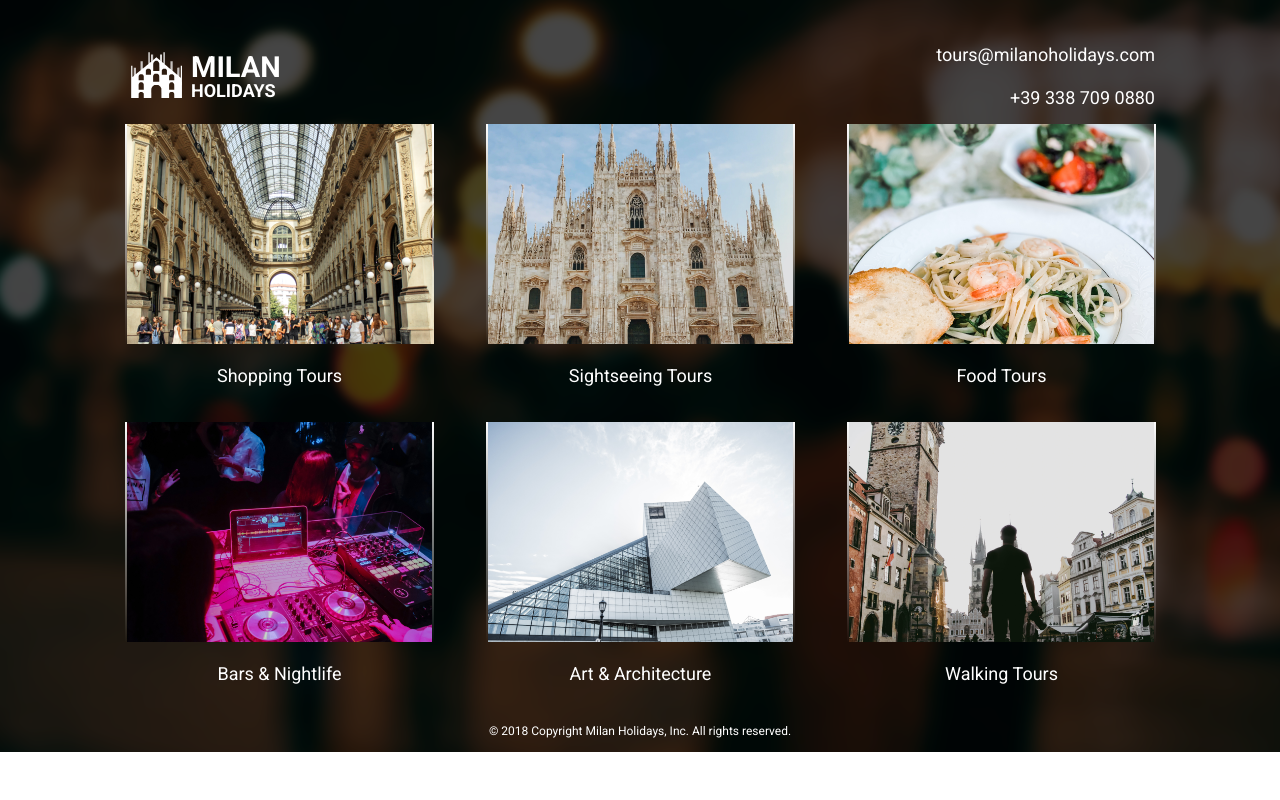
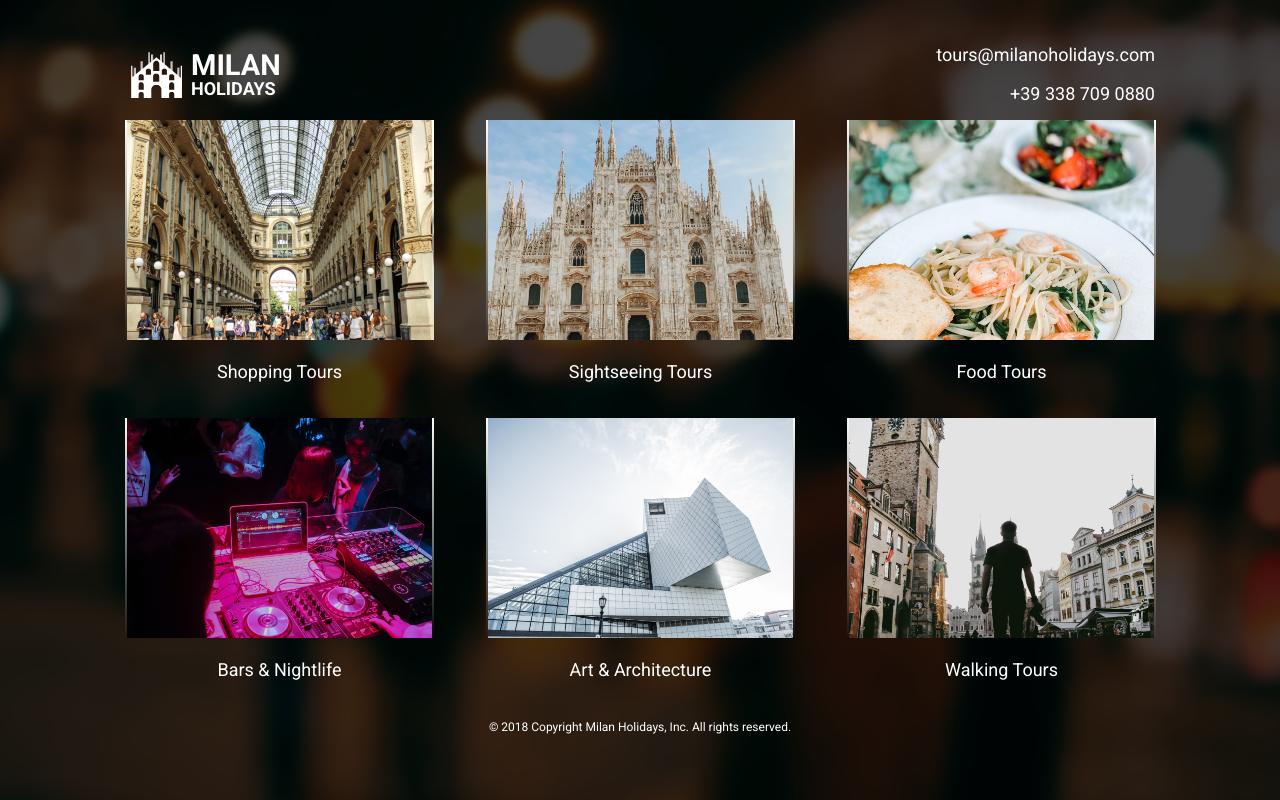
Before and after one commit to artemnadosha/DANIT-HW-html-css-scss, a plain HTML site: page index.html in a window 1280 px wide. Drawn offline with Linux system fonts and the light colour scheme.

Commit message:
init commit

```diff
--- a/css/style.css
+++ b/css/style.css
@@ -8,6 +8,7 @@
 
 .wrapper {
     width: 100%;
+    height: 100vh;
     display: flex;
     flex-direction: column;
     align-items: center;
@@ -31,7 +32,10 @@
     color: white;
     padding: 5px;
 }
-
+.logo-flex {
+    display: flex;
+    gap: 8px;
+}
 .header-link {
     color: currentColor;
 }
--- a/index.html
+++ b/index.html
@@ -14,7 +14,7 @@
     <div class="wrapper">
         <header class="header">
             <div class="logo">
-                <a href="#" class="logo-img header-link" >
+                <a href="#" class="logo-img header-link logo-flex" >
                     <svg version="1.0" xmlns="http://www.w3.org/2000/svg"
                         width="53px" height="auto" viewBox="0 0 1000.000000 887.000000"
                         preserveAspectRatio="xMidYMid meet" class="svg-logo">
@@ -64,8 +64,8 @@
                         32 101 47 129 56 103 162 195 263 228 14 5 90 7 170 6 144 -2 145 -2 208 -36z"/>
                         </g>
                     </svg>
+                    <div class="logo-text"><div>MILAN</div><div class="fz-small-text">HOLIDAYS</div></div>
                 </a>
-                <div class="logo-text"><a href="#" class="header-link"><div>MILAN</div><div class="fz-small-text">HOLIDAYS</div></a></div>
             </div>
             <address class="contact">
                 <a href="mailto:tours@milanoholidays.com" class="contact-text">tours@milanoholidays.com</a>
```
